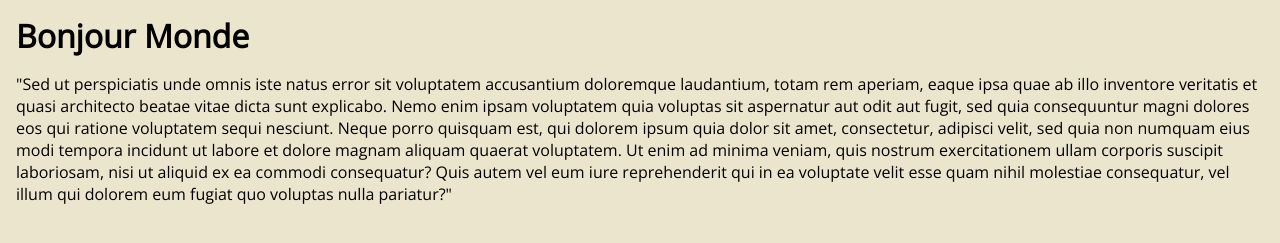
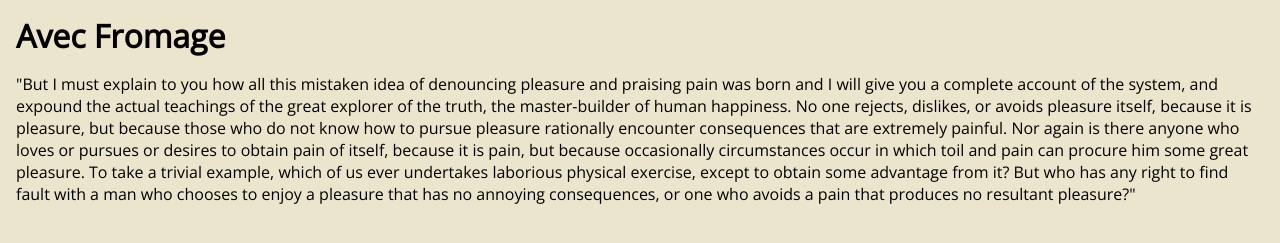
Before and after one commit to svenbot42/coffee-shop, a Gatsby site: page /2021-07-15-quelo-parkna/ in a window 1280 px wide. Shown: the part 81-324 px from the top of the page. Built offline with nearby package versions, Linux system fonts and the light colour scheme; Gatsby itself is replaced by a stand-in of ours.

Commit message:
Update Blog “2021-07-15-quelo-parkna”

```diff
--- a/src/blog/2021-07-15-quelo-parkna.md
+++ b/src/blog/2021-07-15-quelo-parkna.md
@@ -1,5 +1,5 @@
 ---
-title: Bonjour Monde
+title: Avec Fromage
 date: 2021-07-15T21:59:31.566Z
 ---
-"Sed ut perspiciatis unde omnis iste natus error sit voluptatem accusantium doloremque laudantium, totam rem aperiam, eaque ipsa quae ab illo inventore veritatis et quasi architecto beatae vitae dicta sunt explicabo. Nemo enim ipsam voluptatem quia voluptas sit aspernatur aut odit aut fugit, sed quia consequuntur magni dolores eos qui ratione voluptatem sequi nesciunt. Neque porro quisquam est, qui dolorem ipsum quia dolor sit amet, consectetur, adipisci velit, sed quia non numquam eius modi tempora incidunt ut labore et dolore magnam aliquam quaerat voluptatem. Ut enim ad minima veniam, quis nostrum exercitationem ullam corporis suscipit laboriosam, nisi ut aliquid ex ea commodi consequatur? Quis autem vel eum iure reprehenderit qui in ea voluptate velit esse quam nihil molestiae consequatur, vel illum qui dolorem eum fugiat quo voluptas nulla pariatur?"
+"But I must explain to you how all this mistaken idea of denouncing pleasure and praising pain was born and I will give you a complete account of the system, and expound the actual teachings of the great explorer of the truth, the master-builder of human happiness. No one rejects, dislikes, or avoids pleasure itself, because it is pleasure, but because those who do not know how to pursue pleasure rationally encounter consequences that are extremely painful. Nor again is there anyone who loves or pursues or desires to obtain pain of itself, because it is pain, but because occasionally circumstances occur in which toil and pain can procure him some great pleasure. To take a trivial example, which of us ever undertakes laborious physical exercise, except to obtain some advantage from it? But who has any right to find fault with a man who chooses to enjoy a pleasure that has no annoying consequences, or one who avoids a pain that produces no resultant pleasure?"
```
